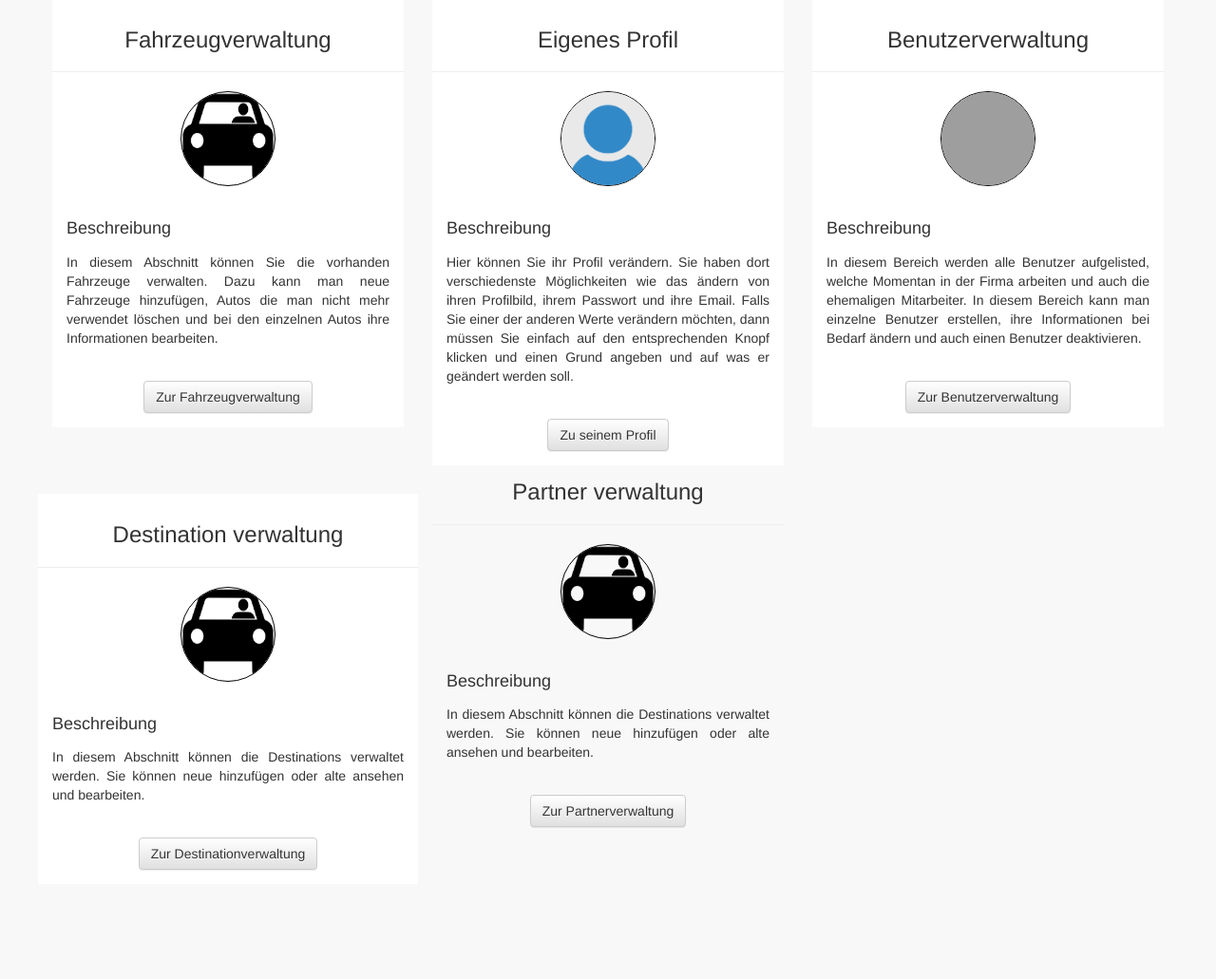
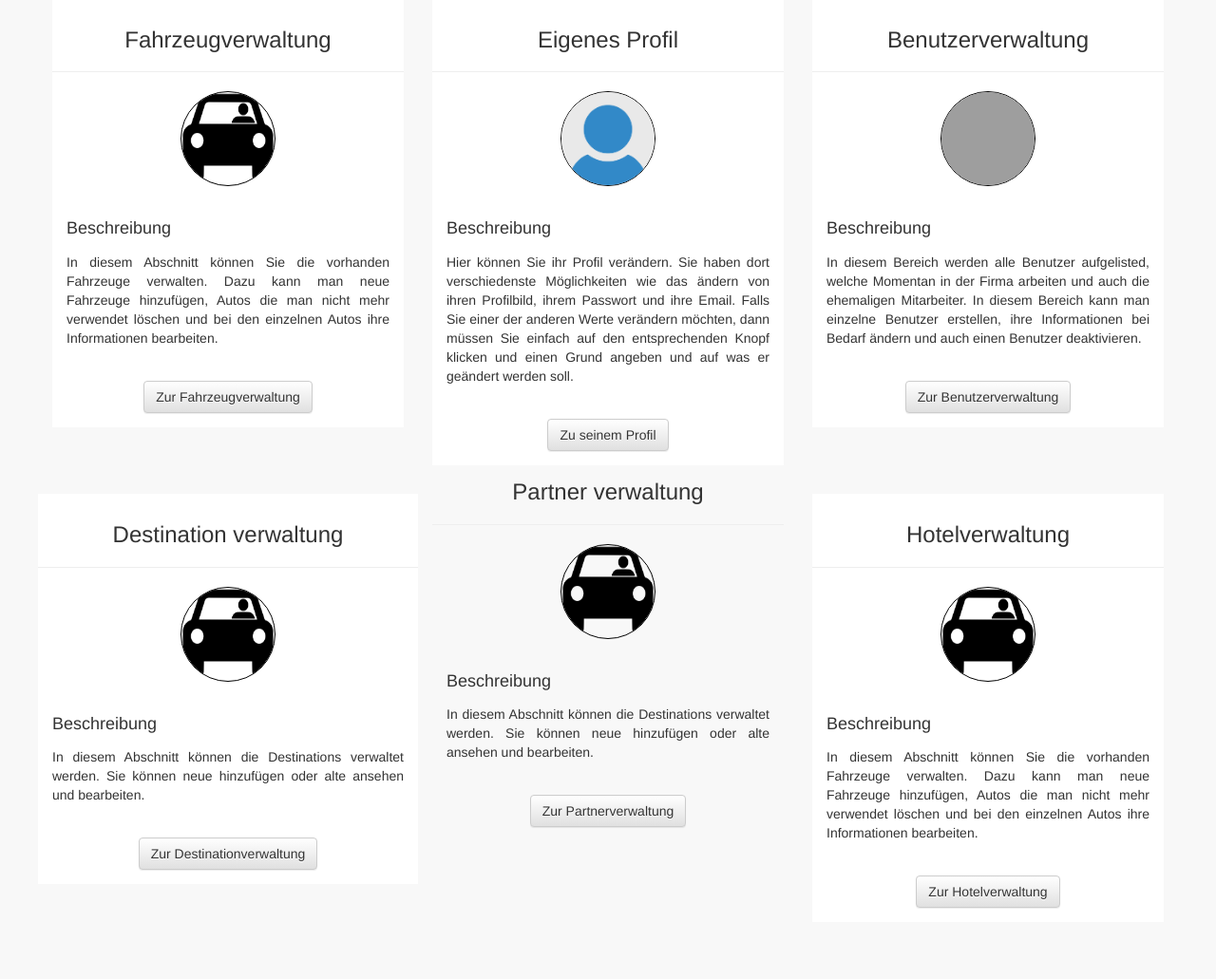
Before and after one commit to sleepingsociety/transfer-zurich, a PHP site: page /managment.php in a window 1280 px wide. Shown: the part 156-1187 px from the top of the page at 95% size. Before the commit the page ends 1072 px from the top, so only its background shows below. Run offline with PHP 8.4, Linux system fonts and the light colour scheme; the visitor is signed in with stand-in values (Sample User, id 1); data that the repository does not hold is empty; some libraries are stand-ins or nearby versions; grey boxes are pictures that could not be loaded.

Commit message:
did some minor changed bittchhiis

```diff
--- /dev/null
+++ b/includes/hotelRow.php
@@ -0,0 +1,18 @@
+<div id="vehicleRow" class="col-xs-12 col-sm-4 col-md-4 col-lg-4">
+    <div>
+        <h3>Hotelverwaltung</h3>
+        <hr>
+        <img src="img/vehicleImg.png" alt="Hotel"/><br>
+        <h4>Beschreibung</h4>
+        <p>
+            In diesem Abschnitt können Sie die
+            vorhanden Fahrzeuge verwalten. Dazu
+            kann man neue Fahrzeuge hinzufügen,
+            Autos die man nicht mehr verwendet
+            löschen und bei den einzelnen Autos
+            ihre Informationen bearbeiten.
+        </p>
+        <br>
+        <button class="btn btn-default" onClick="changePage('hotels.php')">Zur Hotelverwaltung</button>
+    </div>
+</div>
--- a/includes/taskIncome.php
+++ b/includes/taskIncome.php
@@ -3,13 +3,13 @@
         <div class="panel panel-default">
             <div class="panel-heading">
                 <h4 class="panel-title">
-                    <a data-toggle="collapse" href="#collapse1"><span id="titleRTask">Auftragseingabe</span></a>
+                    <a data-toggle="collapse" href="#collapse1"><span id="titleRTask">Auftragseingang</span></a>
                 </h4>
             </div>
             <div id="collapse1" class="panel-collapse collapse in">
                 <div class="panel-body">
-                    <h4>Auftragseingabe mit manueller Überprüfung der Daten</h4>
-                    <button onClick="changePage('taskEntry.php')" class="btn btn-default">Einen Auftrag eingeben</button>
+                    <h4>Auftragseingang mit manueller Überprüfung der Daten</h4>
+                    <button onClick="changePage('taskEntry.php')" class="btn btn-default">Zu den Aufträgen</button>
                 </div>
             </div>
         </div>
--- a/managment.php
+++ b/managment.php
@@ -94,7 +94,8 @@ if (!$_SESSION["login"]) header('Location: /index.php');
                     <div class="row">
                         <?php
                         include_once 'includes/destinationRow.php';
-                        include_once 'includes/partnerRow.php'
+                        include_once 'includes/partnerRow.php';
+                        include_once 'includes/hotelRow.php';
                         ?>
                     </div>
                 </div>
```
